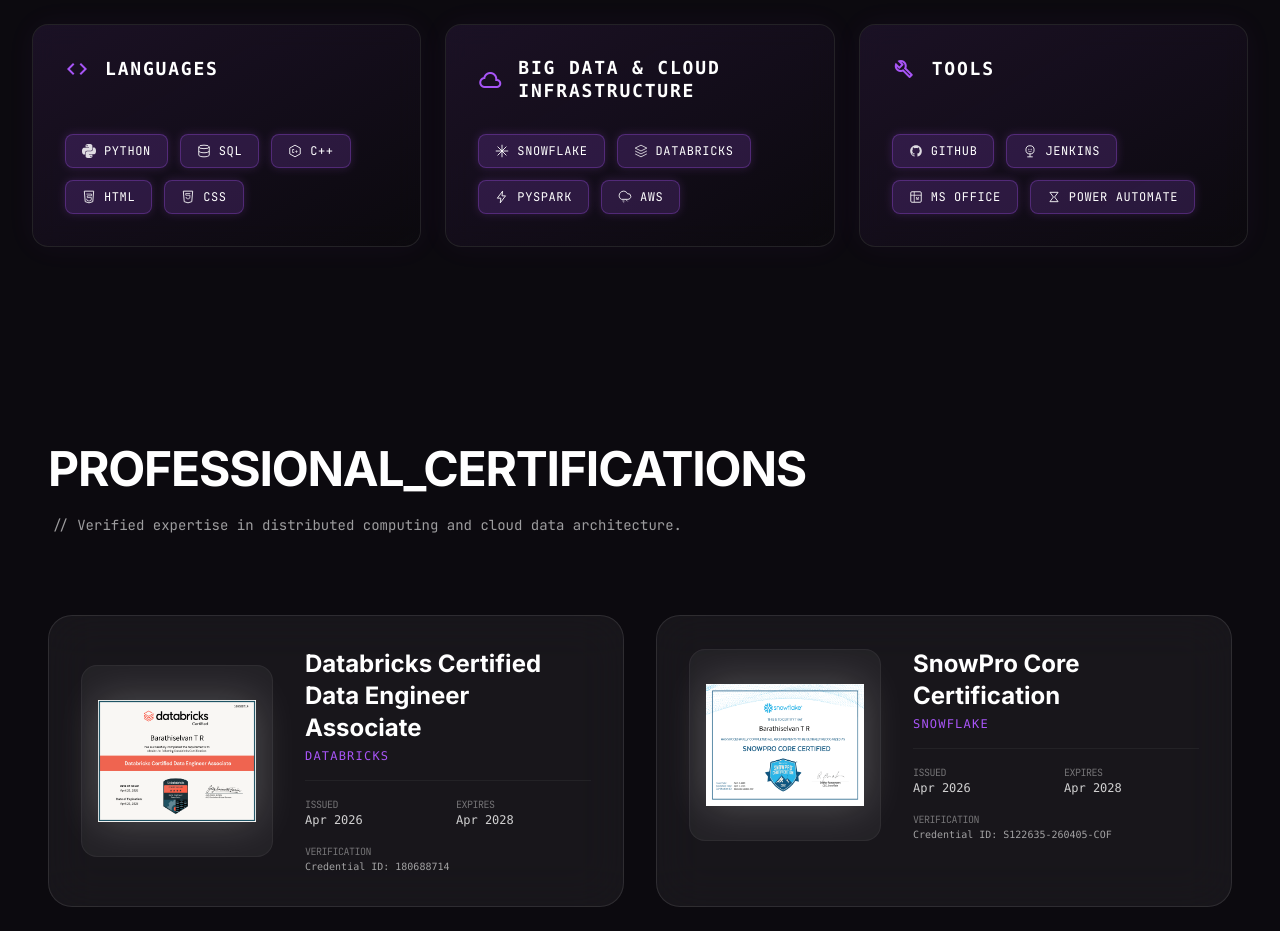
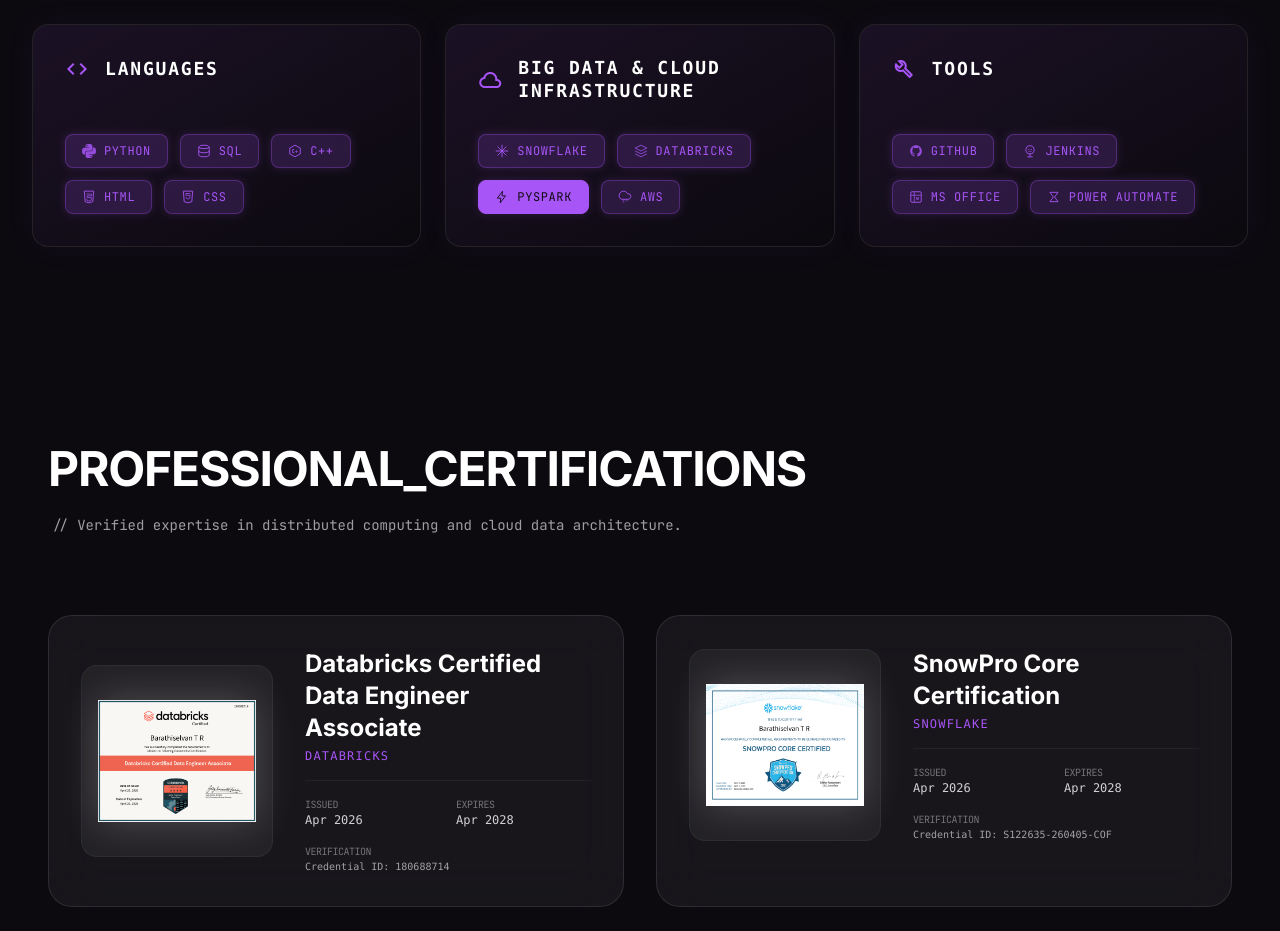
Before and after one commit to scrollneat/my_portfolio_website, a React (Vite) app in the folder frontend/: page / in a window 1280 px wide. Shown: the part 2720-3651 px from the top of the page. Built offline with nearby package versions, Linux system fonts and the light colour scheme; no server answers.

Commit message:
Implement sequential radar scan glow animation on Skills component

```diff
--- a/frontend/src/components/Skills.jsx
+++ b/frontend/src/components/Skills.jsx
@@ -1,4 +1,5 @@
 import { motion } from 'framer-motion';
+import { useState, useEffect, useCallback, useRef } from 'react';
 import { ResponsiveHeader } from './ResponsiveHeader';
 
 /* ── Framer Motion Variants ─────────────────────────────── */
@@ -134,11 +135,29 @@
     { title: "TOOLS",     icon: "build", skills: ["GitHub", "Jenkins", "MS Office", "Power Automate"] },
 ];
 
-/* ── Individual Skill Badge ──────────────────────────────── */
-function SkillBadge({ skill }) {
+/* ── Individual Skill Badge with Radar Scan ──────────────── */
+function SkillBadge({ skill, isActive, onHoverStart, onHoverEnd }) {
     return (
         <motion.span
             variants={ignitionVariants}
+            animate={isActive ? {
+                scale: 1.1,
+                backgroundColor: 'var(--primary)',
+                color: 'var(--bg)',
+                borderColor: 'var(--primary)',
+                boxShadow: '0px 0px 20px rgba(var(--primary-rgb), 0.8)',
+                filter: 'brightness(1.2)',
+            } : {
+                scale: 1,
+                backgroundColor: 'color-mix(in srgb, var(--primary) 18%, transparent)',
+                color: 'var(--primary)',
+                borderColor: 'color-mix(in srgb, var(--primary) 30%, transparent)',
+                boxShadow: '0px 0px 8px rgba(var(--primary-rgb), 0.2)',
+                filter: 'brightness(1)',
+            }}
+            transition={{ duration: 0.3, ease: [0.22, 1, 0.36, 1] }}
+            onMouseEnter={onHoverStart}
+            onMouseLeave={onHoverEnd}
             className="skill-badge font-label text-xs uppercase tracking-wider border px-4 py-2 rounded-lg inline-flex items-center gap-2 cursor-default select-none"
         >
             {skillIcons[skill] || null}
@@ -147,8 +166,8 @@
     );
 }
 
-/* ── Skill Card ──────────────────────────────────────────── */
-function SkillCard({ category, idx }) {
+/* ── Skill Card with Radar Scan ────────────────────────── */
+function SkillCard({ category, idx, globalOffset, activeIndex, setActiveIndex, pauseScan, resumeScan }) {
     return (
         <motion.div
             custom={idx}
@@ -176,17 +195,52 @@
                     whileInView="visible"
                     viewport={{ once: true, amount: 0.3 }}
                 >
-                    {category.skills.map((skill, sIdx) => (
-                        <SkillBadge key={sIdx} skill={skill} />
-                    ))}
+                    {category.skills.map((skill, sIdx) => {
+                        const globalIdx = globalOffset + sIdx;
+                        return (
+                            <SkillBadge
+                                key={sIdx}
+                                skill={skill}
+                                isActive={globalIdx === activeIndex}
+                                onHoverStart={() => { pauseScan(); setActiveIndex(globalIdx); }}
+                                onHoverEnd={resumeScan}
+                            />
+                        );
+                    })}
                 </motion.div>
             </div>
         </motion.div>
     );
 }
 
-/* ── Skills Section ──────────────────────────────────────── */
+/* ── Skills Section with Radar Scan Loop ───────────────── */
+const totalSkills = skillCategories.reduce((sum, c) => sum + c.skills.length, 0);
+
 export default function Skills() {
+    const [activeIndex, setActiveIndex] = useState(0);
+    const intervalRef = useRef(null);
+    const isPaused = useRef(false);
+
+    const startScan = useCallback(() => {
+        if (intervalRef.current) clearInterval(intervalRef.current);
+        intervalRef.current = setInterval(() => {
+            if (!isPaused.current) {
+                setActiveIndex((prev) => (prev + 1) % totalSkills);
+            }
+        }, 900);
+    }, []);
+
+    const pauseScan = useCallback(() => { isPaused.current = true; }, []);
+    const resumeScan = useCallback(() => { isPaused.current = false; }, []);
+
+    useEffect(() => {
+        startScan();
+        return () => { if (intervalRef.current) clearInterval(intervalRef.current); };
+    }, [startScan]);
+
+    /* Compute global offset for each card */
+    let offset = 0;
+
     return (
         <motion.section
             id="skills"
@@ -204,9 +258,22 @@
             </div>
 
             <div className="grid grid-cols-1 md:grid-cols-3 gap-6 auto-rows-fr">
-                {skillCategories.map((category, idx) => (
-                    <SkillCard key={idx} category={category} idx={idx} />
-                ))}
+                {skillCategories.map((category, idx) => {
+                    const currentOffset = offset;
+                    offset += category.skills.length;
+                    return (
+                        <SkillCard
+                            key={idx}
+                            category={category}
+                            idx={idx}
+                            globalOffset={currentOffset}
+                            activeIndex={activeIndex}
+                            setActiveIndex={setActiveIndex}
+                            pauseScan={pauseScan}
+                            resumeScan={resumeScan}
+                        />
+                    );
+                })}
             </div>
         </motion.section>
     );
```
